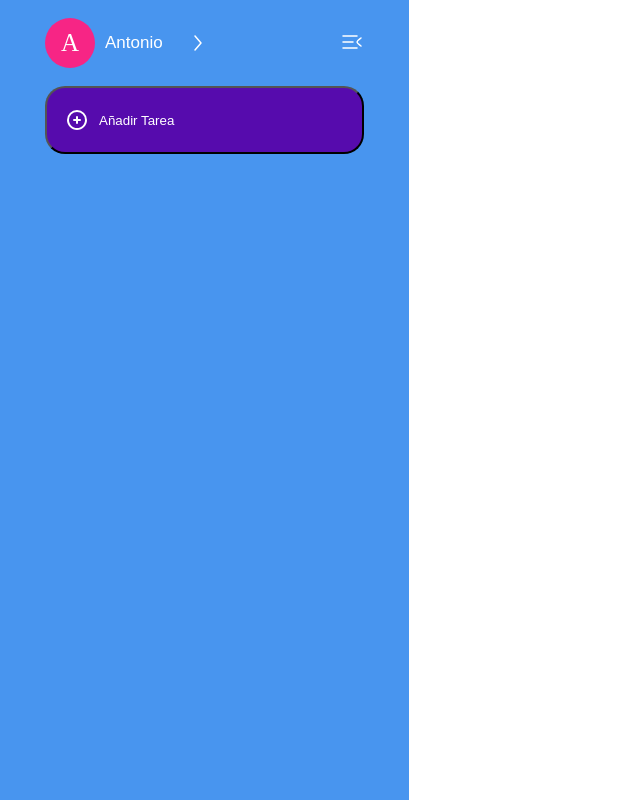
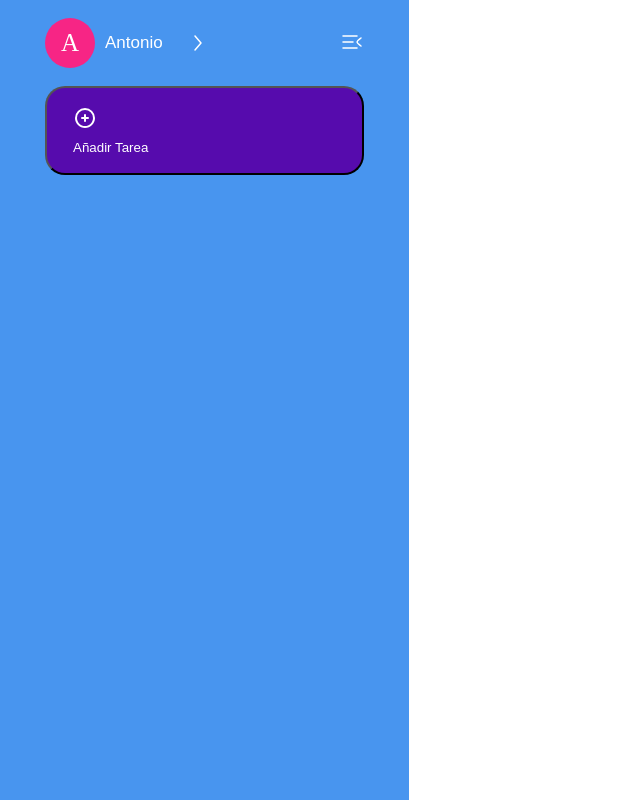
Before and after one commit to anavarro81/todoist-little, a React (Vite) app: page / in a window 1280 px wide. Shown: the whole page, without its empty margins (0-640 px from the left). Built offline with nearby package versions, Linux system fonts and the light colour scheme.

Commit message:
feat(addbutton) create add task button

```diff
--- a/src/components/NewTaskButton/NewTaskButton.module.css
+++ b/src/components/NewTaskButton/NewTaskButton.module.css
@@ -2,11 +2,33 @@
     background-color: var(--secondary-color);
 
     border-radius: 2rem;
-    padding: 2rem 1.8rem;
+    padding: 1.8rem 2.6rem ;
     display: flex;
+    flex-direction: column;
     justify-content: left;
-    align-items: center;
+    align-items: start;
     gap: 1rem;
     color: white;
     width: 100%;
 }
+
+/* añadirTarea */
+
+/* Disposición automática */
+display: flex;
+flex-direction: column;
+align-items: flex-start;
+padding: 18px 26px;
+gap: 10px;
+
+width: 319px;
+height: 61px;
+
+/* Secondary */
+background: #480CA8;
+border-radius: 20px;
+
+/* Auto layout interior */
+flex: none;
+order: 0;
+flex-grow: 0;
```
Also changed, not shown: src/assets/icons/add_button.svg (deleted).
